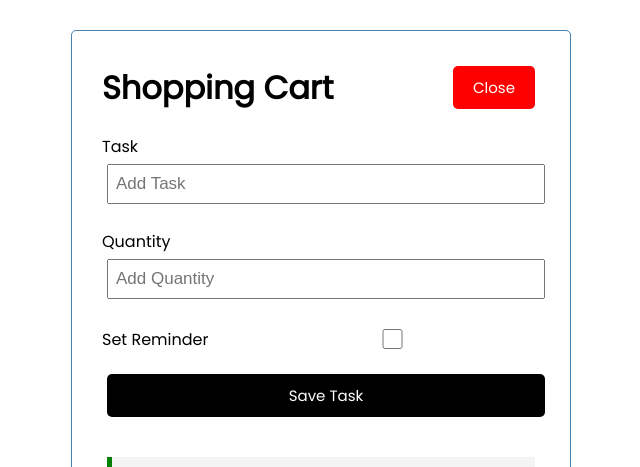
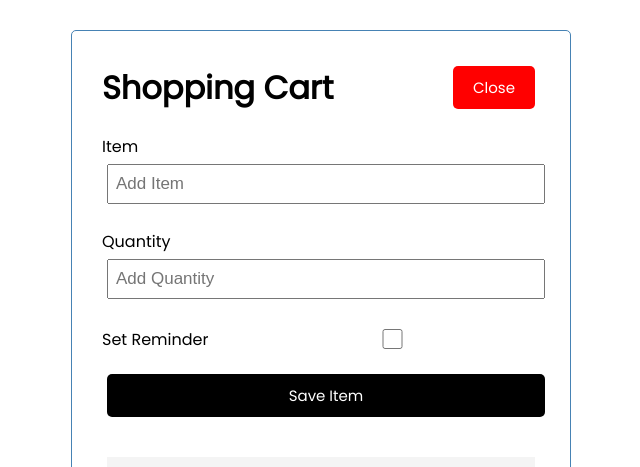
Before and after one commit to Lavelliane/react-sessions-prep, a React (Create React App) app: page / in a window 1280 px wide. Both pictures are taken after a click on the button "Add". Shown: the top 467 px of the page, without its empty margins (319-959 px from the left). Built offline with nearby package versions, Linux system fonts and the light colour scheme; data requests are answered from the project's data file.

Commit message:
Refactor

```diff
--- a/db.json
+++ b/db.json
@@ -4,7 +4,7 @@
       "id": 1,
       "text": "Eggs",
       "quantity": "1 dozen",
-      "reminder": true
+      "reminder": false
     },
     {
       "id": 2,
--- a/src/App.js
+++ b/src/App.js
@@ -5,7 +5,7 @@ import ShoppingList from "./components/ShoppingList";
 
 function App() {
   const [list, setList] = useState([]);
-  const [showAddTask, setShowAddTask] = useState(false);
+  const [showAddItem, setShowAddItem] = useState(false);
 
   const handleAdd = async (item) => {
     const res = await fetch("http://localhost:5000/items", {
@@ -75,10 +75,10 @@ function App() {
     <div className="container">
       <Header
         title="Shopping Cart"
-        showAddTask={showAddTask}
-        setShowAddTask={setShowAddTask}
+        showAddItem={showAddItem}
+        setShowAddItem={setShowAddItem}
       />
-      {showAddTask && <AddEntry onAdd={handleAdd} />}
+      {showAddItem && <AddEntry onAdd={handleAdd} />}
       <ShoppingList
         shoppingList={list}
         onDelete={handleDelete}
--- a/src/components/AddEntry.js
+++ b/src/components/AddEntry.js
@@ -9,7 +9,7 @@ function AddEntry({ onAdd }) {
     e.preventDefault();
 
     if (!text) {
-      alert("Please add a task");
+      alert("Please add an item");
       return;
     }
 
@@ -23,11 +23,11 @@ function AddEntry({ onAdd }) {
   return (
     <form className="add-form" onSubmit={handleSubmit}>
       <div className="form-control">
-        <label htmlFor="task">Task</label>
+        <label htmlFor="item">Item</label>
         <input
-          id="task"
+          id="item"
           type="text"
-          placeholder="Add Task"
+          placeholder="Add Item"
           value={text}
           onChange={(e) => setText(e.target.value)}
         />
@@ -52,7 +52,7 @@ function AddEntry({ onAdd }) {
         />
       </div>
 
-      <input type="submit" value="Save Task" className="btn btn-block" />
+      <input type="submit" value="Save Item" className="btn btn-block" />
     </form>
   );
 }
--- a/src/components/Header.js
+++ b/src/components/Header.js
@@ -1,16 +1,16 @@
 import Button from "./Button";
 
-export default function Header({ title, showAddTask, setShowAddTask }) {
+export default function Header({ title, showAddItem, setShowAddItem }) {
   function onClick() {
-    setShowAddTask(!showAddTask);
+    setShowAddItem(!showAddItem);
   }
 
   return (
     <header className="header">
       <h1>{title}</h1>
       <Button
-        color={showAddTask ? "red" : "green"}
-        text={showAddTask ? "Close" : "Add"}
+        color={showAddItem ? "red" : "green"}
+        text={showAddItem ? "Close" : "Add"}
         onClick={onClick}
       />
     </header>
@@ -18,9 +18,5 @@ export default function Header({ title, showAddTask, setShowAddTask }) {
 }
 
 Header.defaultProps = {
-  title: "Task Tracker (Default)",
+  title: "Shopping List (Default)",
 };
-
-const headingStyle = {
-  backgroundColor: "black",
-};
```
